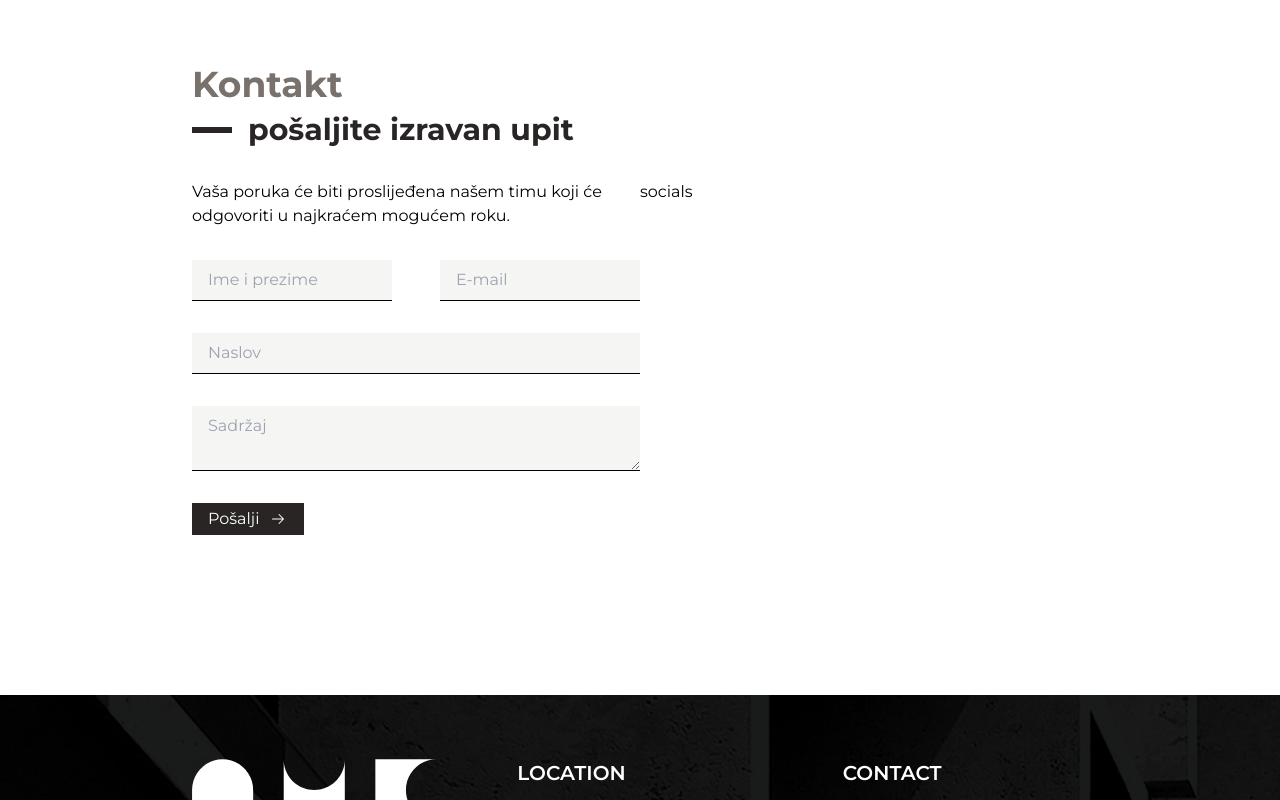
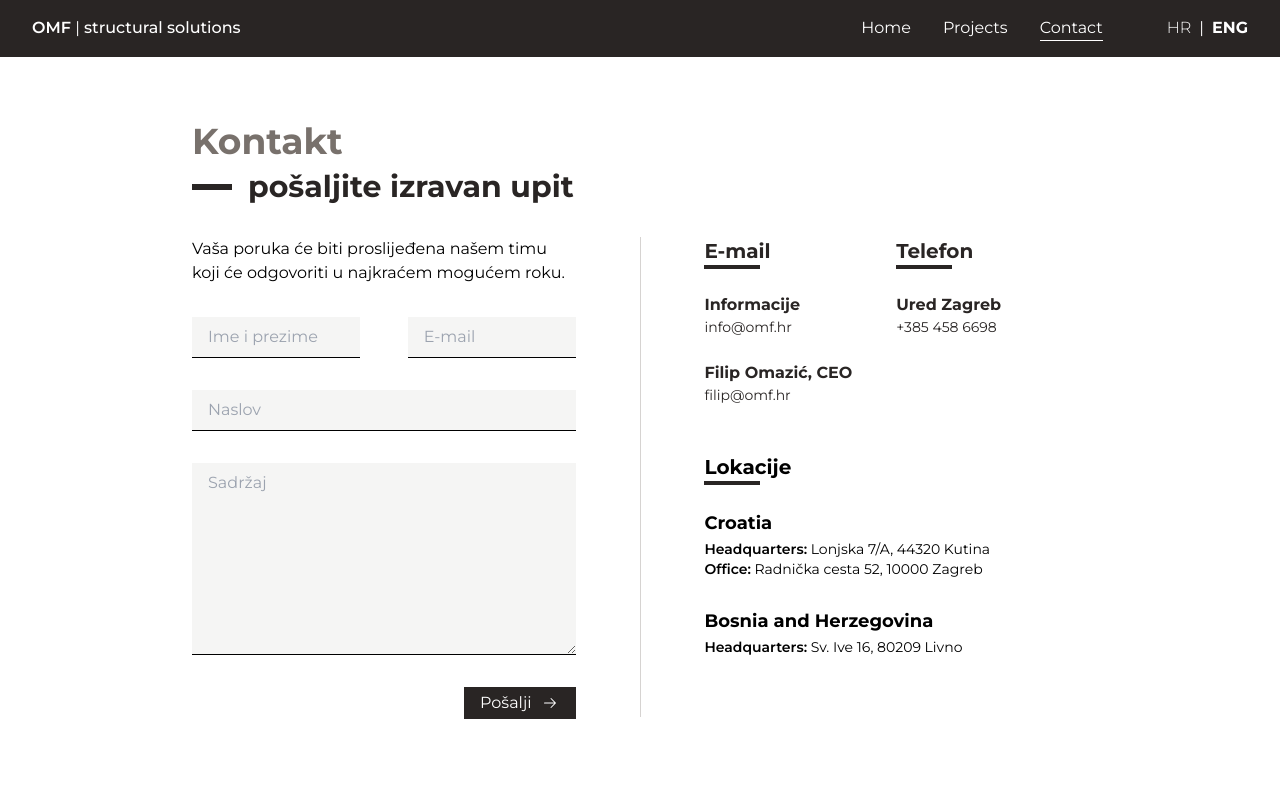
Before and after one commit to oyrad/omf, a Next.js app: page /en/contact in a window 1280 px wide. Shown: the top 800 px of the page. Built offline with nearby package versions, Linux system fonts and the light colour scheme.

Commit message:
fix header and add contacts

```diff
--- a/app/[lang]/components/ArrowDown.tsx
+++ b/app/[lang]/components/ArrowDown.tsx
@@ -15,7 +15,7 @@ export default function ArrowDown() {
   return (
     <ArrowDownIcon
       onClick={handleClick}
-      className="w-8 animate-bounce cursor-pointer absolute bottom-5 left-1/2 transform -translate-x-1/2 hover:opacity-80 transition-all"
+      className="w-8 animate-bounce cursor-pointer hover:opacity-80 transition-all pb-4"
     />
   );
 }
--- /dev/null
+++ b/app/[lang]/components/CountryInfo.tsx
@@ -0,0 +1,35 @@
+import { Locale } from "@/i18n.config";
+import { getDictionary } from "@/lib/dictionary";
+
+type CountryInfoProps = {
+  lang: Locale;
+  name: string;
+  hqAddress: string;
+  officeAddress?: string;
+  itemClassName?: string;
+};
+
+export default async function CountryInfo({
+  lang,
+  name,
+  hqAddress,
+  officeAddress,
+  itemClassName,
+}: CountryInfoProps) {
+  const { footer } = await getDictionary(lang);
+
+  return (
+    <div className={itemClassName}>
+      <p className="font-bold text-lg mb-0.5">{name}</p>
+      <p>
+        <span className="font-semibold">{footer.location.hq}:</span> {hqAddress}
+      </p>
+      {officeAddress && (
+        <p className="mb-7">
+          <span className="font-semibold">{footer.location.office}:</span>{" "}
+          {officeAddress}
+        </p>
+      )}
+    </div>
+  );
+}
--- /dev/null
+++ b/app/[lang]/components/FixedHeader.tsx
@@ -0,0 +1,42 @@
+"use client";
+
+import Header from "./Header";
+import { Locale } from "@/i18n.config";
+import { usePathname } from "next/navigation";
+import { useState, useEffect } from "react";
+
+type FixedHeaderProps = {
+  lang: Locale;
+  navigation: any;
+};
+
+export default function FixedHeader({ lang, navigation }: FixedHeaderProps) {
+  const pathname = usePathname();
+  const [currentScrollY, setCurrentScrolly] = useState(0);
+  const [currentClassName, setCurrentClassName] = useState("nav-hidden");
+
+  useEffect(() => {
+    function handleScroll() {
+      const newScrollY = window.scrollY;
+
+      if (newScrollY === 0) {
+        setCurrentClassName("nav-hidden");
+        return;
+      }
+
+      if (newScrollY < currentScrollY) {
+        setCurrentClassName("nav-scrolled");
+      } else {
+        setCurrentClassName("nav-hidden");
+      }
+
+      setCurrentScrolly(newScrollY);
+    }
+
+    window.addEventListener("scroll", handleScroll);
+    return () => window.removeEventListener("scroll", handleScroll);
+  }, [pathname, currentScrollY]);
+  return (
+    <Header lang={lang} navigation={navigation} className={currentClassName} />
+  );
+}
--- a/app/[lang]/components/Header.tsx
+++ b/app/[lang]/components/Header.tsx
@@ -1,9 +1,62 @@
+"use client";
+
 import { Locale } from "@/i18n.config";
-import { getDictionary } from "@/lib/dictionary";
-import Navigation from "./Navigation";
+import Link from "next/link";
+import LocaleSwitcher from "./LocaleSwitcher";
+import { usePathname } from "next/navigation";
 
-export default async function Header({ lang }: { lang: Locale }) {
-  const { navigation } = await getDictionary(lang);
+export default function Header({
+  lang,
+  navigation,
+  className,
+}: {
+  lang: Locale;
+  navigation: any;
+  className?: string;
+}) {
+  const pathname = usePathname();
 
-  return <Navigation lang={lang} dictionaryNavigation={navigation} />;
+  return (
+    <nav
+      className={`flex justify-between px-8 py-4 text-white w-full ${
+        pathname === "/en" || pathname === "/hr" ? "" : "bg-stone-800"
+      } ${className}`}
+    >
+      <h1>
+        <span className="font-semibold">OMF</span> |{" "}
+        <span className="font-medium">structural solutions</span>
+      </h1>
+      <div className="flex space-x-8">
+        <Link
+          href={`/${lang}`}
+          className={`hover:opacity-80 transition-all
+        ${
+          pathname === "/en" || pathname === "/hr"
+            ? "border-b border-white"
+            : ""
+        }
+      `}
+        >
+          {navigation.home}
+        </Link>
+        <Link
+          href={`/${lang}/projects`}
+          className={`hover:opacity-80 transition-all
+        ${pathname.includes("projects") ? "border-b border-white" : ""}
+      `}
+        >
+          {navigation.projects}
+        </Link>
+        <Link
+          href={`/${lang}/contact`}
+          className={`hover:opacity-80 transition-all
+        ${pathname.includes("contact") ? "border-b border-white" : ""}
+      `}
+        >
+          {navigation.contact}
+        </Link>
+        <LocaleSwitcher />
+      </div>
+    </nav>
+  );
 }
--- a/app/[lang]/contact/components/ContactForm.tsx
+++ b/app/[lang]/contact/components/ContactForm.tsx
@@ -13,14 +13,17 @@ export default function ContactForm() {
   }
 
   return (
-    <form className="flex flex-col space-y-8 mb-40" onSubmit={handleSubmit}>
-      <div className="flex space-x-12">
+    <form
+      className="flex flex-col items-end space-y-8 mb-40"
+      onSubmit={handleSubmit}
+    >
+      <div className="flex space-x-12 w-full">
         <InputField placeholder="Ime i prezime" />
         <InputField placeholder="E-mail" />
       </div>
       <InputField placeholder="Naslov" />
       <textarea
-        className="bg-stone-100 rounded-none outline-none border-b border-black w-full px-4 py-2"
+        className="bg-stone-100 rounded-none outline-none border-b border-black w-full px-4 py-2 h-48"
         placeholder="Sadržaj"
       ></textarea>
       <button
--- a/app/[lang]/contact/page.tsx
+++ b/app/[lang]/contact/page.tsx
@@ -1,14 +1,18 @@
 import { Locale } from "@/i18n.config";
 import { getDictionary } from "@/lib/dictionary";
 import ContactForm from "./components/ContactForm";
+import Header from "../components/Header";
+import CountryInfo from "../components/CountryInfo";
 
 export default async function Contact({
   params: { lang },
 }: {
   params: { lang: Locale };
 }) {
-  const { page } = await getDictionary(lang);
+  const { navigation, footer } = await getDictionary(lang);
   return (
+    <>
+      <Header lang={lang} navigation={navigation} />
       <div className="px-48 mt-16">
         <h4 className="text-4xl font-bold text-stone-500 mb-2">Kontakt</h4>
         <div className="flex items-center space-x-4 mb-8">
@@ -17,16 +21,47 @@ export default async function Contact({
             pošaljite izravan upit
           </p>
         </div>
-      <div className="grid grid-cols-2">
-        <div>
+        <div className="flex justify-between space-x-16">
+          <div className="w-1/2">
             <p className="mb-8">
               Vaša poruka će biti proslijeđena našem timu koji će odgovoriti u
               najkraćem mogućem roku.
             </p>
             <ContactForm />
           </div>
-        <div>socials</div>
+          <div className="w-[1px] h-[30rem] bg-stone-300" />
+          <div className="flex flex-col w-1/2">
+            <div className="text-stone-800 flex">
+              <div className="w-1/2">
+                <p className="font-bold text-xl">E-mail</p>
+                <div className="h-1 w-14 bg-stone-800 mb-6" />
+                <p className="font-bold">Informacije</p>
+                <p className="text-sm mb-6">info@omf.hr</p>
+                <p className="font-bold">Filip Omazić, CEO</p>
+                <p className="text-sm mb-12">filip@omf.hr</p>
+              </div>
+              <div className="w-1/2">
+                <p className="font-bold text-xl">Telefon</p>
+                <div className="h-1 w-14 bg-stone-800 mb-6" />
+                <p className="font-bold">Ured Zagreb</p>
+                <p className="text-sm mb-6">+385 458 6698</p>
               </div>
             </div>
+            <div>
+              <p className="font-bold text-xl">Lokacije</p>
+              <div className="h-1 w-14 bg-stone-800 mb-6" />
+              {footer.location.countries.map((country) => (
+                <CountryInfo
+                  key={country.name}
+                  lang={lang}
+                  itemClassName="text-sm"
+                  {...country}
+                />
+              ))}
+            </div>
+          </div>
+        </div>
+      </div>
+    </>
   );
 }
--- a/app/[lang]/globals.css
+++ b/app/[lang]/globals.css
@@ -17,10 +17,3 @@
   top: 0;
   transition: all 0.2s ease-in-out;
 }
-
-.nav-top {
-  background-color: transparent;
-  box-shadow: none;
-  position: absolute;
-  transition: all 0.2s ease-in-out;
-}
--- a/app/[lang]/layout.tsx
+++ b/app/[lang]/layout.tsx
@@ -1,7 +1,6 @@
 import type { Metadata } from "next";
 import { Montserrat } from "next/font/google";
 import "./globals.css";
-import Header from "./components/Header";
 import Footer from "./components/Footer";
 import { Locale, i18n } from "@/i18n.config";
 
@@ -16,7 +15,7 @@ export async function generateStaticParams() {
   return i18n.locales.map((locale) => ({ lang: locale }));
 }
 
-export default function RootLayout({
+export default async function RootLayout({
   children,
   params,
 }: {
@@ -26,7 +25,6 @@ export default function RootLayout({
   return (
     <html lang={params.lang}>
       <body className={montserrat.className}>
-        <Header lang={params.lang} />
         <main>{children}</main>
         <Footer lang={params.lang} />
       </body>
--- a/app/[lang]/projects/page.tsx
+++ b/app/[lang]/projects/page.tsx
@@ -1,11 +1,12 @@
 import { Locale } from "@/i18n.config";
 import { getDictionary } from "@/lib/dictionary";
+import Header from "../components/Header";
 
 export default async function Projects({
   params: { lang },
 }: {
   params: { lang: Locale };
 }) {
-  const { page } = await getDictionary(lang);
-  return <div />;
+  const { navigation, page } = await getDictionary(lang);
+  return <Header lang={lang} navigation={navigation} />;
 }
```
Also changed, not shown: app/[lang]/components/Footer.tsx (+3 -27 lines), app/[lang]/components/Navigation.tsx (deleted, +0 -97 lines), app/[lang]/page.tsx (+8 -3 lines). Lines whose indentation alone changed are shown as unchanged.
